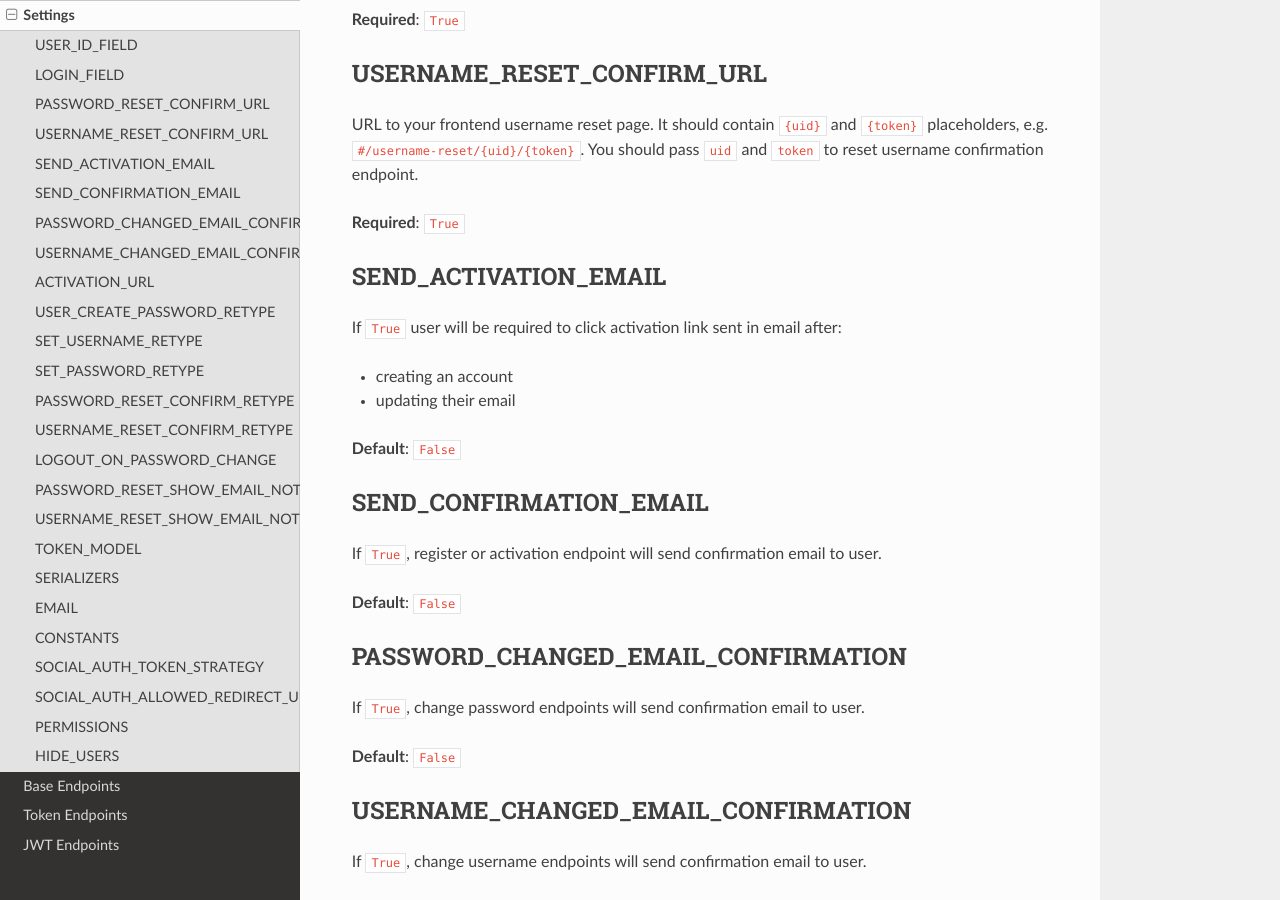
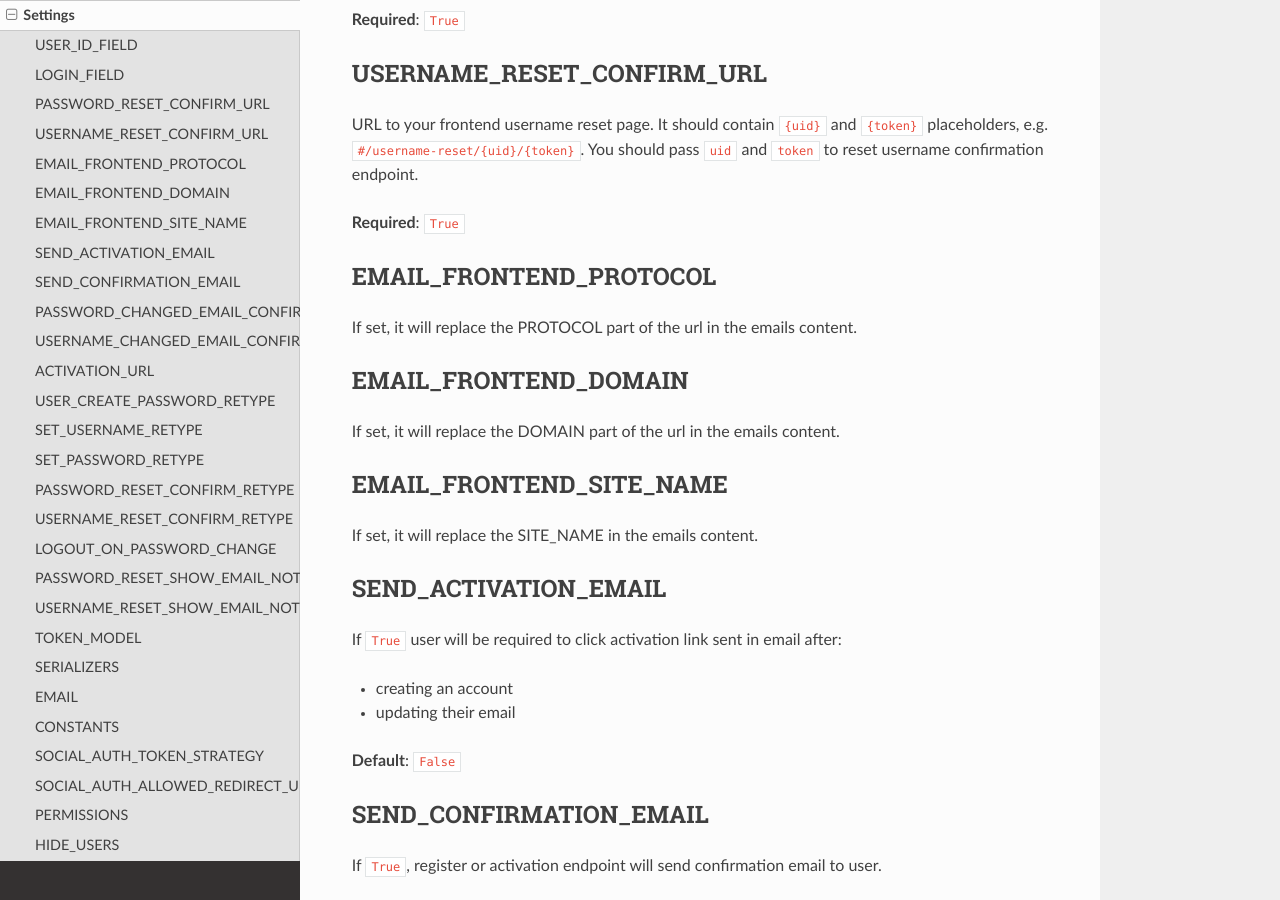
Before and after one commit to sunscrapers/djoser, a Sphinx documentation site: the page built from docs/source/settings.rst, in a window 1280 px wide and 900 px high, scrolled down 1177 px. Built offline with Sphinx 7.4.7 and the Read the Docs theme 2.0.0, drawn with Linux system fonts in a browser that asks for light colours.

Commit message:
add missing docs for EMAIL_FRONTEND_* settings

```diff
--- a/docs/source/emails.rst
+++ b/docs/source/emails.rst
@@ -9,3 +9,5 @@ Email support is now handled with the `django-templated-mail <https://github.com
 package.
 
 Email classes can be overridden using `EMAIL setting <http://djoser.readthedocs.io/en/latest/settings.html#email>`_
+
+If you need to customize the domain name in the email contents (fe. for user activation or password reset), see `EMAIL_FRONTEND_*` settings.
--- a/docs/source/settings.rst
+++ b/docs/source/settings.rst
@@ -57,6 +57,21 @@ URL to your frontend username reset page. It should contain ``{uid}`` and
 You should pass ``uid`` and ``token`` to reset username confirmation endpoint.
 
 **Required**: ``True``
+
+EMAIL_FRONTEND_PROTOCOL
+-----------------------
+
+If set, it will replace the PROTOCOL part of the url in the emails content.
+
+EMAIL_FRONTEND_DOMAIN
+---------------------
+
+If set, it will replace the DOMAIN part of the url in the emails content.
+
+EMAIL_FRONTEND_SITE_NAME
+------------------------
+
+If set, it will replace the SITE_NAME in the emails content.
 
 SEND_ACTIVATION_EMAIL
 ---------------------
```
